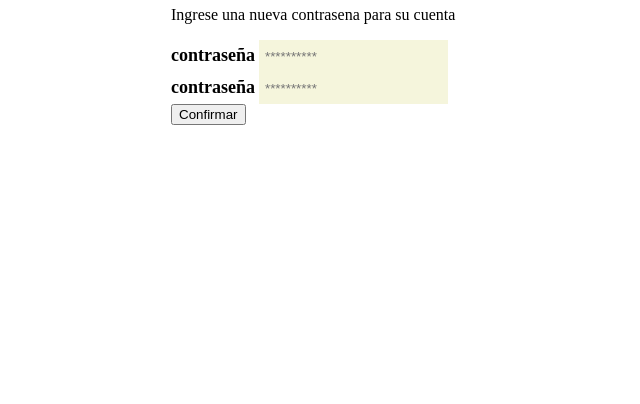
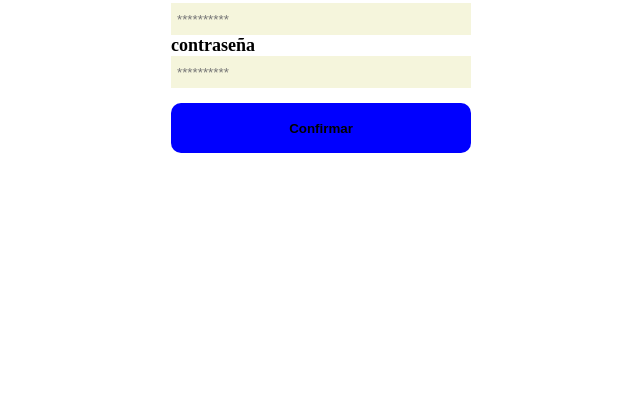
Before and after one commit to dberriorueda/Proyecto_practico, a plain HTML site: page contrasena.html in a window 1280 px wide. Shown: the part 396-800 px from the top of the page, without its empty margins (319-959 px from the left). Drawn offline with Linux system fonts and the light colour scheme.

Commit message:
Pantalla de contraseña lista

```diff
--- a/estilos.css
+++ b/estilos.css
@@ -30,6 +30,10 @@ body {
     margin-bottom: 12px;
     text-align: center;
 }
+.form {
+    display: flex;
+    flex-direction: column;
+}
 .label {
     font-size: large;
     font-weight: bold;
@@ -40,3 +44,20 @@ body {
     height: 20px;
     padding: 6px;
 }
+.primary-button {
+    background-color: blue;
+    border-radius: 10px;
+    border: none;
+    font-weight: bold;
+    height: 50px;
+}
+.login-button {
+    margin-top: 15px;
+    margin-bottom: 30px;
+}
+@media (max-width: 840px) {
+    .logo {
+        display: block;
+    }
+
+}
```
